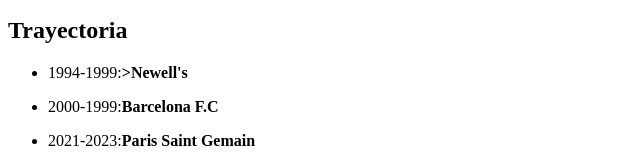
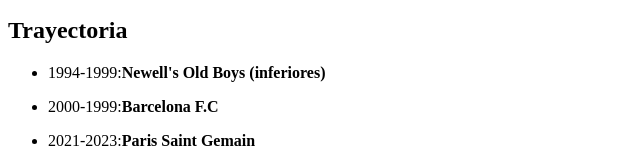
Before and after one commit to marianoivan/cv, a plain HTML site: page index.html in a window 1280 px wide. Shown: the part 202-356 px from the top of the page, without its empty margins (0-640 px from the left). Drawn offline with Linux system fonts and the light colour scheme.

Commit message:
correccion

```diff
--- a/index.html
+++ b/index.html
@@ -25,7 +25,7 @@
     <h2>Trayectoria</h2>
     <ul>
         <li>
-            1994-1999:<b>>Newell's</b>
+            1994-1999:<b>Newell's Old Boys (inferiores)</b>
         </li>
     </ul>
     <ul>
```
